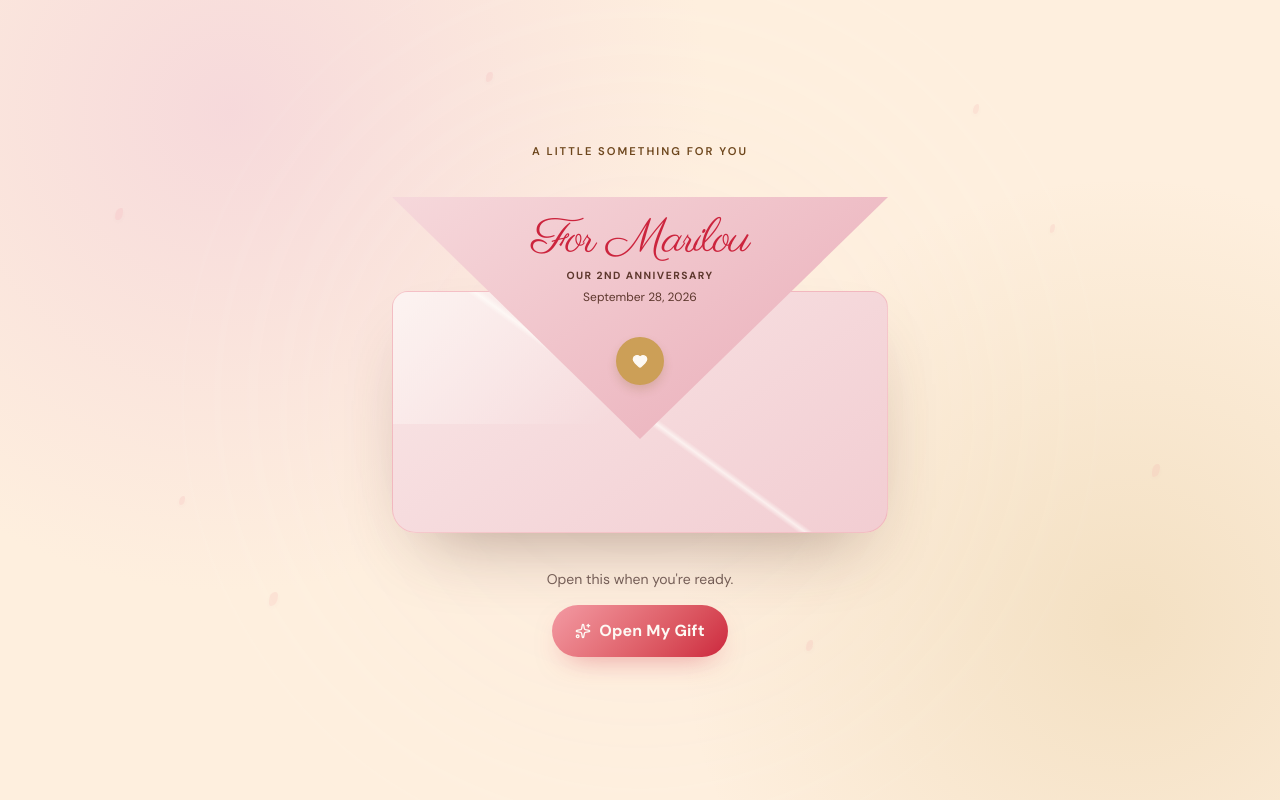
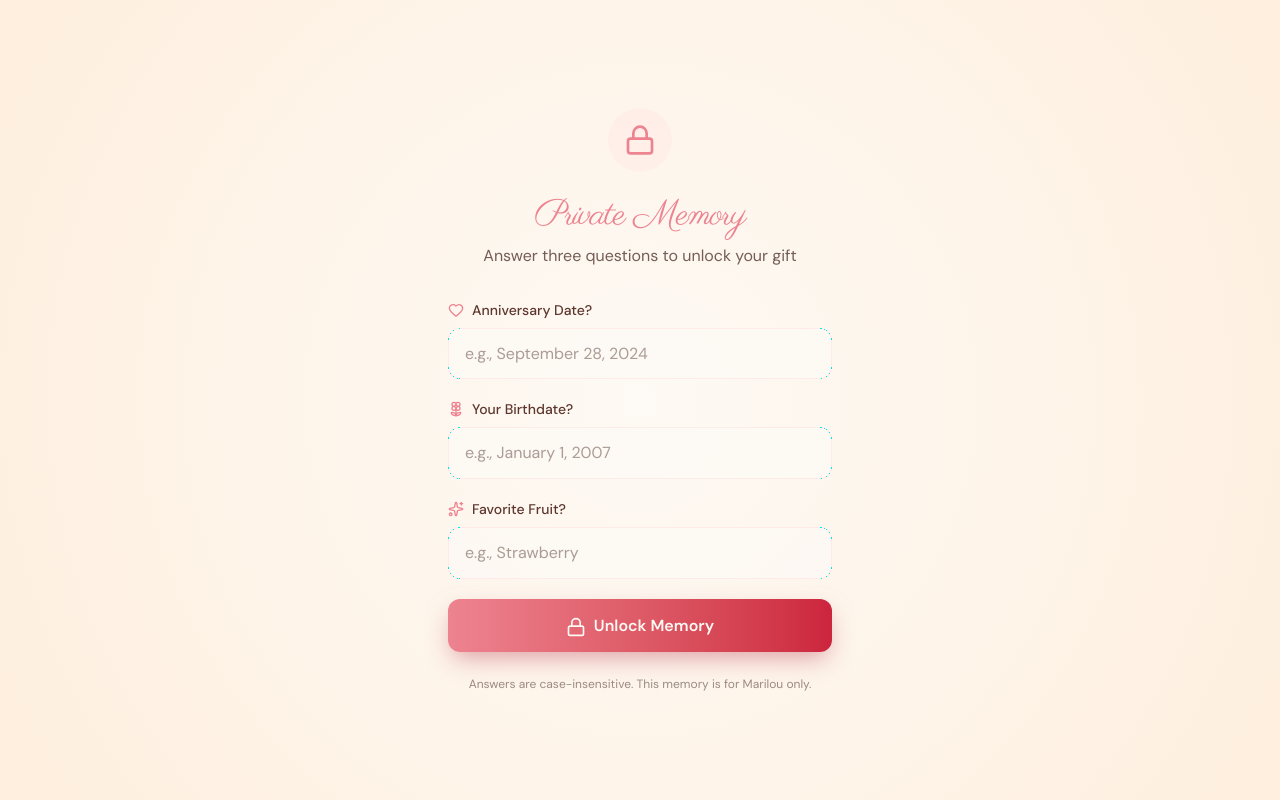
Before and after one commit to hectorjayr123-netizen/anniversary-website, a React (Vite) app: page / in a window 1280 px wide. Built offline with nearby package versions, Linux system fonts and the light colour scheme; a web font is replaced by a local one.

Commit message:
Add authentication gate before card

```diff
--- a/src/App.tsx
+++ b/src/App.tsx
@@ -1,6 +1,7 @@
 import { AnimatePresence, motion } from "framer-motion";
 import { useRef, useState } from "react";
 import { MUSIC_TRACKS } from "@constants/music";
+import { AuthGate } from "@sections/AuthGate";
 import { FinaleSection } from "@sections/FinaleSection";
 import { LabyrinthSection } from "@sections/LabyrinthSection";
 import { LoveLetterSection } from "@sections/LoveLetterSection";
@@ -10,13 +11,17 @@ import { OpeningExperience } from "@sections/OpeningExperience";
 import { OpeningReveal } from "@sections/OpeningReveal";
 import { TimelineSection } from "@sections/TimelineSection";
 
-type AppStage = "opening" | "reveal";
+type AppStage = "auth" | "opening" | "reveal";
 
 function App() {
-  const [stage, setStage] = useState<AppStage>("opening");
+  const [stage, setStage] = useState<AppStage>("auth");
   // audio created at "Open My Gift" click time (inside the user gesture) so the
   // gift music can start immediately; the player section adopts this element.
   const gameAudio = useRef<HTMLAudioElement | null>(null);
+
+  const handleAuthSuccess = () => {
+    setStage("opening");
+  };
 
   const handleOpenComplete = () => {
     if (!gameAudio.current) {
@@ -33,13 +38,15 @@ function App() {
   };
 
   const replay = () => {
-    setStage("opening");
+    setStage("auth");
     window.scrollTo({ top: 0, behavior: "instant" });
   };
 
   return (
     <AnimatePresence initial={false} mode="popLayout">
-      {stage === "opening" ? (
+      {stage === "auth" ? (
+        <AuthGate key="auth" onSuccess={handleAuthSuccess} />
+      ) : stage === "opening" ? (
         <OpeningExperience key="opening" onComplete={handleOpenComplete} />
       ) : (
         <motion.main
--- /dev/null
+++ b/src/components/sections/AuthGate.tsx
@@ -0,0 +1,222 @@
+import { useState } from "react";
+import { motion } from "framer-motion";
+import { Button, Container } from "@ui";
+import { Flower2, Heart, Lock, Unlock, Sparkles } from "lucide-react";
+import { cn } from "@utils/cn";
+
+interface AuthGateProps {
+  onSuccess: () => void;
+}
+
+const QUESTIONS = [
+  {
+    id: "anniversary",
+    label: "Anniversary Date?",
+    answer: "September 28, 2024",
+    placeholder: "e.g., September 28, 2024",
+    icon: Heart,
+  },
+  {
+    id: "birthdate",
+    label: "Your Birthdate?",
+    answer: "January 1, 2007",
+    placeholder: "e.g., January 1, 2007",
+    icon: Flower2,
+  },
+  {
+    id: "fruit",
+    label: "Favorite Fruit?",
+    answer: "Strawberry",
+    placeholder: "e.g., Strawberry",
+    icon: Sparkles,
+  },
+] as const;
+
+function normalizeAnswer(input: string) {
+  return input.trim().toLowerCase();
+}
+
+export function AuthGate({ onSuccess }: AuthGateProps) {
+  const [answers, setAnswers] = useState<Record<string, string>>({});
+  const [errors, setErrors] = useState<Record<string, boolean>>({});
+  const [isSubmitting, setIsSubmitting] = useState(false);
+  const [showSuccess, setShowSuccess] = useState(false);
+
+  const handleChange = (id: string, value: string) => {
+    setAnswers((prev) => ({ ...prev, [id]: value }));
+    if (errors[id]) setErrors((prev) => ({ ...prev, [id]: false }));
+  };
+
+  const validate = () => {
+    const newErrors: Record<string, boolean> = {};
+    let allCorrect = true;
+
+    QUESTIONS.forEach((q) => {
+      const userAnswer = normalizeAnswer(answers[q.id] || "");
+      const correctAnswer = normalizeAnswer(q.answer);
+      const isCorrect = userAnswer === correctAnswer;
+      if (!isCorrect) {
+        newErrors[q.id] = true;
+        allCorrect = false;
+      }
+    });
+
+    setErrors(newErrors);
+    return allCorrect;
+  };
+
+  const handleSubmit = (e: React.FormEvent) => {
+    e.preventDefault();
+    setIsSubmitting(true);
+
+    if (validate()) {
+      setTimeout(() => {
+        setShowSuccess(true);
+        setTimeout(() => {
+          onSuccess();
+        }, 800);
+      }, 500);
+    } else {
+      setIsSubmitting(false);
+    }
+  };
+
+  return (
+    <motion.div
+      className="fixed inset-0 z-50 flex items-center justify-center bg-cream p-4"
+      initial={{ opacity: 0 }}
+      animate={{ opacity: 1 }}
+      exit={{ opacity: 0 }}
+      transition={{ duration: 0.5 }}
+      role="dialog"
+      aria-modal="true"
+      aria-labelledby="auth-title"
+    >
+      <div className="absolute inset-0 bg-[radial-gradient(circle_at_center,var(--color-background)_0%,var(--color-cream)_100%)]" />
+
+      <Container size="sm" className="relative z-10 w-full max-w-md">
+        <motion.div
+          className="text-center"
+          initial={{ opacity: 0, y: 20 }}
+          animate={{ opacity: 1, y: 0 }}
+          transition={{ duration: 0.6, ease: [0.22, 1, 0.36, 1] }}
+        >
+          <motion.div
+            className="inline-flex items-center justify-center w-16 h-16 rounded-full bg-blush-pink/20 mb-6"
+            initial={{ scale: 0 }}
+            animate={{ scale: 1 }}
+            transition={{ duration: 0.5, delay: 0.1, type: "spring", stiffness: 200, damping: 15 }}
+          >
+            <Lock className="w-8 h-8 text-rose-pink" aria-hidden="true" />
+          </motion.div>
+
+          <h1 id="auth-title" className="font-script text-3xl sm:text-4xl text-rose-pink mb-2">
+            Private Memory
+          </h1>
+          <p className="text-muted text-sm sm:text-base">
+            Answer three questions to unlock your gift
+          </p>
+        </motion.div>
+
+        <motion.form
+          className="mt-8 space-y-5"
+          onSubmit={handleSubmit}
+          initial={{ opacity: 0, y: 20 }}
+          animate={{ opacity: 1, y: 0 }}
+          transition={{ duration: 0.6, delay: 0.15, ease: [0.22, 1, 0.36, 1] }}
+        >
+          {QUESTIONS.map((q, index) => (
+            <motion.div
+              key={q.id}
+              initial={{ opacity: 0, x: -20 }}
+              animate={{ opacity: 1, x: 0 }}
+              transition={{ duration: 0.4, delay: 0.25 + index * 0.1 }}
+            >
+              <label htmlFor={q.id} className="block text-left text-sm font-medium text-soft-brown mb-2 flex items-center gap-2">
+                <q.icon className="w-4 h-4 text-rose-pink" aria-hidden="true" />
+                {q.label}
+              </label>
+              <input
+                id={q.id}
+                type="text"
+                value={answers[q.id] || ""}
+                onChange={(e) => handleChange(q.id, e.target.value)}
+                placeholder={q.placeholder}
+                className={cn(
+                  "w-full px-4 py-3 rounded-xl border bg-warm-white/80 text-foreground placeholder:text-muted/60 transition-all",
+                  errors[q.id]
+                    ? "border-rose-pink/60 focus:border-rose-pink focus:ring-rose-pink/20 bg-rose-pink/5"
+                    : "border-blush-pink/40 focus:border-rose-pink focus:ring-rose-pink/20",
+                  "focus:outline-none focus:ring-2"
+                )}
+                autoComplete="off"
+                autoCapitalize="words"
+                disabled={isSubmitting || showSuccess}
+                aria-invalid={errors[q.id] ? "true" : "false"}
+                aria-describedby={errors[q.id] ? `${q.id}-error` : undefined}
+              />
+              {errors[q.id] && (
+                <motion.p
+                  id={`${q.id}-error`}
+                  className="mt-1.5 text-sm text-rose-pink flex items-center gap-1"
+                  initial={{ opacity: 0, y: -5 }}
+                  animate={{ opacity: 1, y: 0 }}
+                >
+                  <Unlock className="w-3.5 h-3.5" aria-hidden="true" />
+                  Incorrect answer, try again
+                </motion.p>
+              )}
+            </motion.div>
+          ))}
+
+          <motion.button
+            type="submit"
+            disabled={isSubmitting || showSuccess}
+            className={cn(
+              "w-full py-3.5 px-6 rounded-xl font-semibold text-warm-white shadow-[0_10px_25px_-5px_rgba(189,70,88,0.5)] transition-all",
+              "focus:outline-none focus:ring-2 focus:ring-rose-pink/40 focus:ring-offset-2 focus:ring-offset-cream",
+              isSubmitting
+                ? "opacity-70 cursor-wait"
+                : "hover:-translate-y-0.5 hover:shadow-[0_15px_30px_-5px_rgba(189,70,88,0.6)]",
+              showSuccess ? "bg-gold cursor-default" : "bg-gradient-to-r from-rose-pink to-strawberry-red"
+            )}
+            style={{ background: showSuccess ? "linear-gradient(135deg, #d4a843, #c99636)" : undefined }}
+            whileTap={!isSubmitting && !showSuccess ? { scale: 0.98 } : undefined}
+          >
+            {isSubmitting && !showSuccess ? (
+              <>
+                <motion.span className="inline-flex items-center gap-2">
+                  <motion.span
+                    className="w-5 h-5 border-2 border-warm-white/30 border-t-warm-white rounded-full"
+                    animate={{ rotate: 360 }}
+                    transition={{ duration: 1, repeat: Infinity, ease: "linear" }}
+                  />
+                  Verifying...
+                </motion.span>
+              </>
+            ) : showSuccess ? (
+              <>
+                <Unlock className="inline w-5 h-5 mr-2" aria-hidden="true" />
+                Unlocked!
+              </>
+            ) : (
+              <>
+                <Lock className="inline w-5 h-5 mr-2" aria-hidden="true" />
+                Unlock Memory
+              </>
+            )}
+          </motion.button>
+        </motion.form>
+
+        <motion.p
+          className="mt-6 text-xs text-muted/70 text-center"
+          initial={{ opacity: 0 }}
+          animate={{ opacity: 1 }}
+          transition={{ duration: 0.6, delay: 0.5 }}
+        >
+          Answers are case-insensitive. This memory is for Marilou only.
+        </motion.p>
+      </Container>
+    </motion.div>
+  );
+}
```
